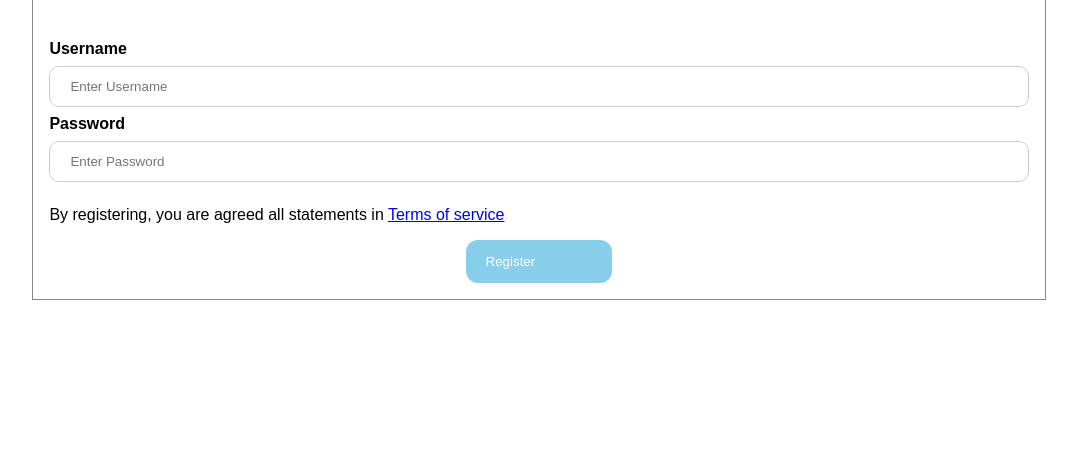
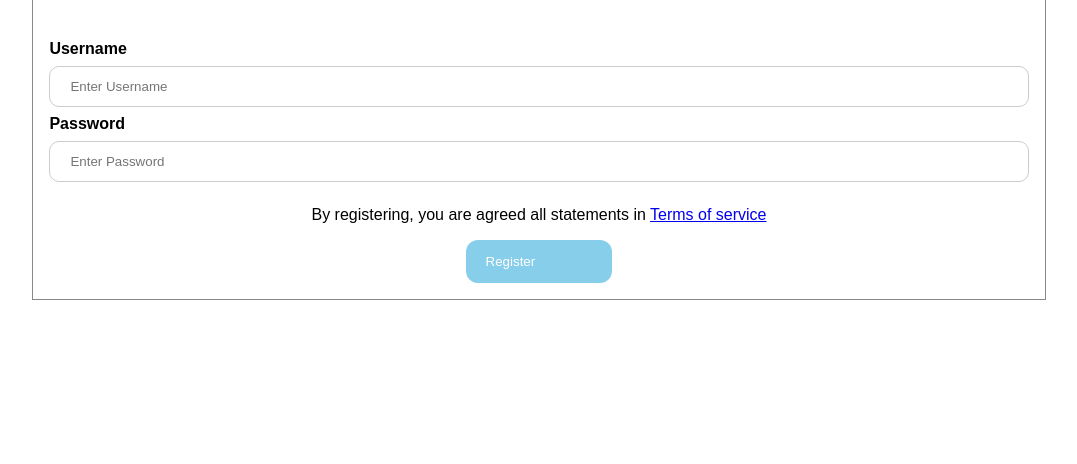
Before and after one commit to yobro2033/coursework-draft, a Flask app: page /signup in a window 1280 px wide. Shown: the part 207-671 px from the top of the page, without its empty margins (101-1178 px from the left). Run offline with Flask 2, Linux system fonts and the light colour scheme.

Commit message:
Update signup_form.html

```diff
--- a/templates/signup_form.html
+++ b/templates/signup_form.html
@@ -35,6 +35,9 @@ button:hover {
   opacity: 0.8;
 }
 
+p {
+  text-align: center;
+}
 /* Center the image and position the close button */
 .imgcontainer {
   text-align: center;
```
